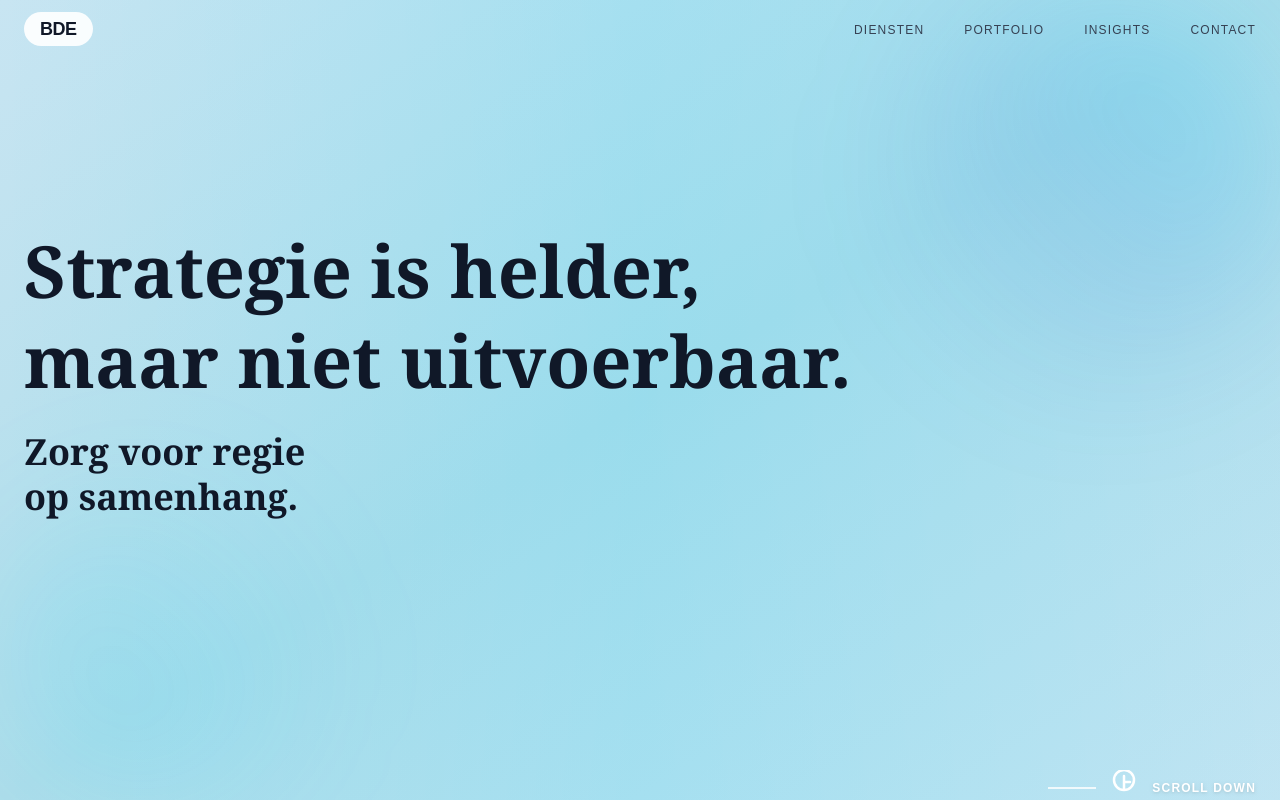
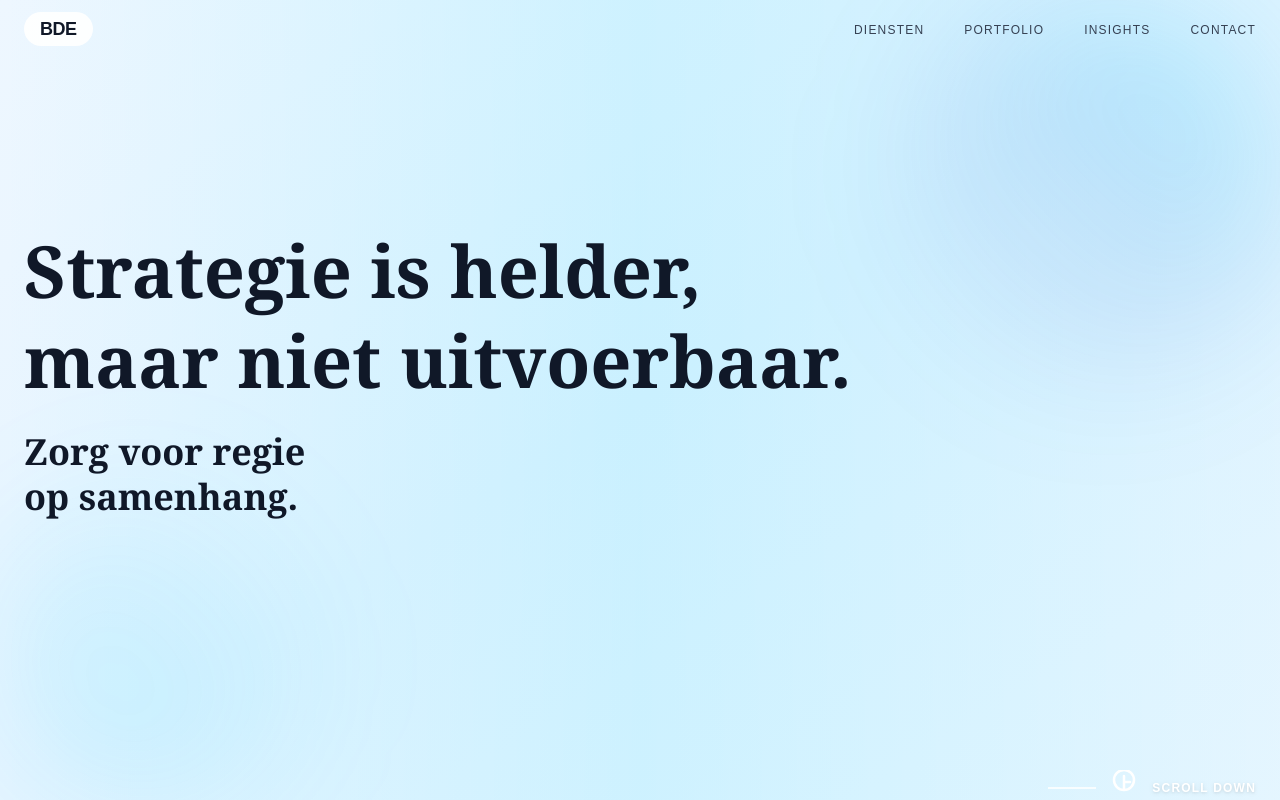
Before and after one commit to TinoiDam/bde-consulting.com, a Next.js app: page / in a window 1280 px wide. Shown: the top 800 px of the page. Built offline with nearby package versions, Linux system fonts and the light colour scheme.

Commit message:
Gradient 20% lighter - subtle airy feel

```diff
--- a/app/page.tsx
+++ b/app/page.tsx
@@ -6,7 +6,7 @@
       {/* Hero Section - BCG Style with Blue to Teal Gradient Effect */}
       <section className="relative overflow-hidden min-h-screen flex flex-col">
         {/* Blue to teal gradient background - BCG effect */}
-        <div className="absolute inset-0 bg-gradient-to-br from-[#c8e5f2] via-[#aeddea] to-[#c8e5f2]"></div>
+        <div className="absolute inset-0 bg-gradient-to-br from-[#eef7ff] via-[#e5f4ff] to-[#eef7ff]"></div>
 
         {/* Diagonal gradient overlay for BCG effect */}
         <div className="absolute inset-0 bg-gradient-to-r from-transparent via-[#00D4FF]/15 to-[#00D4FF]/5 opacity-80"></div>
```
